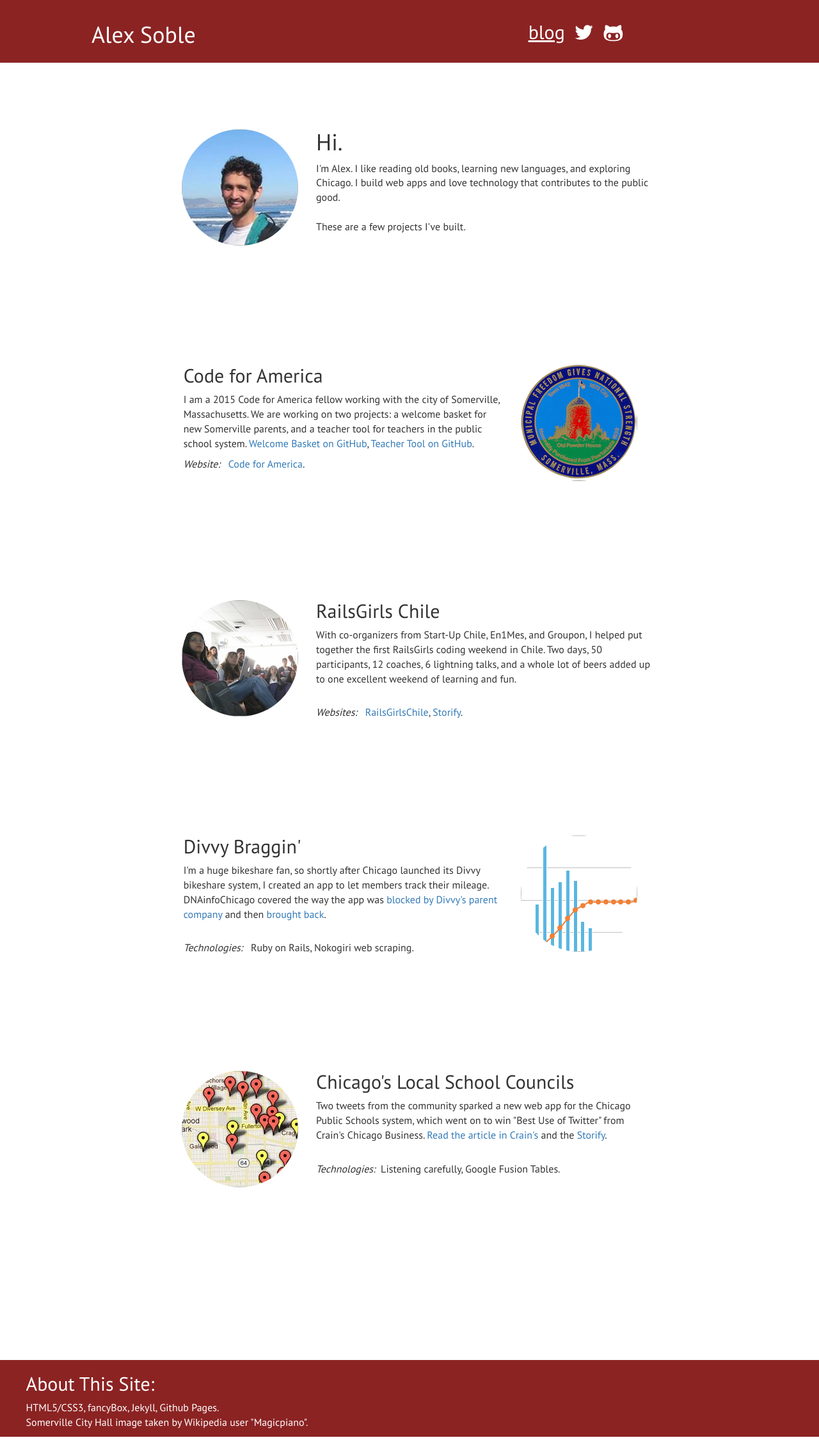
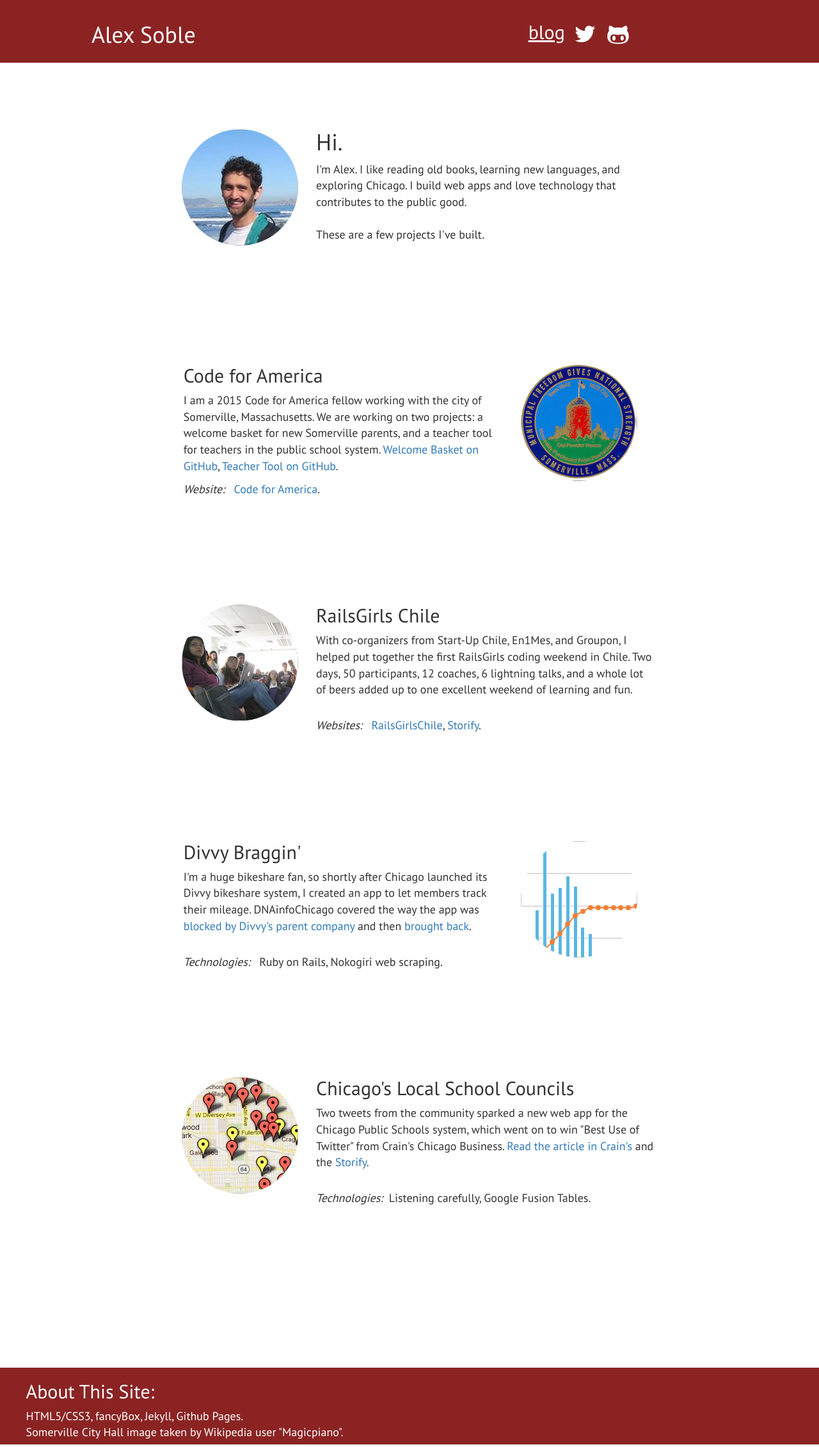
Before and after one commit to alexsoble/alexsoble, a Jekyll site: the page built from index.html, in a window 1280 px wide. Shown: the whole page at 64% size. Built offline with Jekyll 4.4.1, drawn with Linux system fonts in a browser that asks for light colours; nearby versions of some CDN libraries.

Commit message:
Increase font size on desktop

```diff
--- a/_sass/styling.scss
+++ b/_sass/styling.scss
@@ -15,7 +15,7 @@
 }
 
 @media only screen and (min-width: 481px) {
-  p, i { font-size: 16px; }
+  p, i { font-size: 18px; }
   h1 { font-size: 40px; }
 }
 
--- a/css/styling.css
+++ b/css/styling.css
@@ -19,7 +19,7 @@
 @media only screen and (min-width: 481px) {
   /* line 18, ../_sass/styling.scss */
   p, i {
-    font-size: 16px;
+    font-size: 18px;
   }
 
   /* line 19, ../_sass/styling.scss */
@@ -207,90 +207,80 @@
 }
 
 /* line 152, ../_sass/styling.scss */
-#cpsb2s-image {
-  background: url("/assets/images/cpsb2s.jpg");
-}
-
-/* line 154, ../_sass/styling.scss */
-#cpsb2s-image.alt {
-  background: url("/assets/images/cps-b2s-alt.png");
-}
-
-/* line 156, ../_sass/styling.scss */
 #cfa-image {
   background: url("/assets/images/somerville-city-hall.jpg");
 }
 
-/* line 158, ../_sass/styling.scss */
+/* line 154, ../_sass/styling.scss */
 #cfa-image.alt {
   background: url("/assets/images/somerville-seal.jpg");
 }
 
-/* line 160, ../_sass/styling.scss */
+/* line 156, ../_sass/styling.scss */
 #railsgirls-image {
   background: url("/assets/images/railsgirls.jpg");
 }
 
-/* line 162, ../_sass/styling.scss */
+/* line 158, ../_sass/styling.scss */
 #railsgirls-image.alt {
   background: url("/assets/images/railsgirls-alt.jpg");
 }
 
 /*** BLOG POST STYLES ***/
-/* line 166, ../_sass/styling.scss */
+/* line 162, ../_sass/styling.scss */
 blockquote p {
   margin: 3em 1em;
   padding: 1em 3em;
   background-color: white;
 }
 
-/* line 172, ../_sass/styling.scss */
+/* line 168, ../_sass/styling.scss */
 .twitter-wrapper {
   margin: 24px auto;
   max-width: 420px;
 }
 
-/* line 177, ../_sass/styling.scss */
+/* line 173, ../_sass/styling.scss */
 .slideshow-wrapper {
   background-color: white;
   color: #808080;
 }
 
-/* line 181, ../_sass/styling.scss */
+/* line 177, ../_sass/styling.scss */
 .slideshow-wrapper.left {
   float: right;
   margin-left: 3em;
 }
 
-/* line 185, ../_sass/styling.scss */
+/* line 181, ../_sass/styling.scss */
 .slideshow-wrapper#banner-slide {
   margin-bottom: 6em;
 }
 
-/* line 188, ../_sass/styling.scss */
+/* line 184, ../_sass/styling.scss */
 .caption {
   width: 40%;
   margin: 0 3px 6px;
   font-size: 12px;
 }
 
-/* line 193, ../_sass/styling.scss */
+/* line 189, ../_sass/styling.scss */
 .left {
   float: left;
 }
 
-/* line 196, ../_sass/styling.scss */
+/* line 192, ../_sass/styling.scss */
 .right {
   float: right;
 }
 
-/* line 202, ../_sass/styling.scss */
+/* line 198, ../_sass/styling.scss */
 .blog-description {
   margin-bottom: 36px;
   font-style: italic;
 }
 
-/* line 209, ../_sass/styling.scss */
+/* line 205, ../_sass/styling.scss */
 .slideshow-container {
   position: relative;
   padding-bottom: 56.25%;
@@ -304,7 +294,7 @@
   float: left;
 }
 
-/* line 222, ../_sass/styling.scss */
+/* line 218, ../_sass/styling.scss */
 .slideshow-container iframe {
   position: absolute;
   top: 0;
@@ -313,7 +303,7 @@
   height: 100%;
 }
 
-/* line 230, ../_sass/styling.scss */
+/* line 226, ../_sass/styling.scss */
 .image-container {
   position: relative;
   padding-bottom: 56.25%;
@@ -324,7 +314,7 @@
   overflow: hidden;
 }
 
-/* line 240, ../_sass/styling.scss */
+/* line 236, ../_sass/styling.scss */
 .image-container img {
   position: absolute;
   top: 0;
@@ -333,7 +323,7 @@
   height: 100%;
 }
 
-/* line 248, ../_sass/styling.scss */
+/* line 244, ../_sass/styling.scss */
 .center-glyph {
   width: 12px;
   margin: 12px auto;
```
